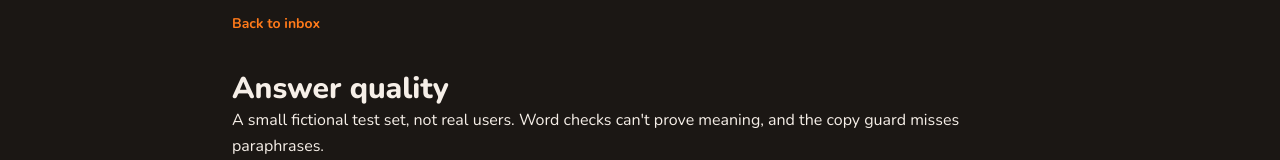
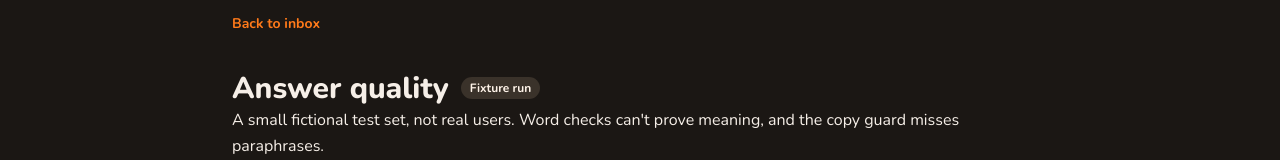
Before and after one commit to mackevicius/ai-support-desk, a Next.js app in the folder web/: page /quality in a window 1280 px wide. Shown: the part 143-303 px from the top of the page. Built offline with nearby package versions, Linux system fonts and the light colour scheme; no server answers.

Commit message:
feat: label the quality page with its live or fixture run (#61)

```diff
--- a/web/app/globals.css
+++ b/web/app/globals.css
@@ -740,6 +740,12 @@
 .quality-page {
   @apply min-w-0 max-w-4xl wrap-break-word;
 }
+.quality-title {
+  @apply mt-3 flex flex-wrap items-center gap-3;
+}
+.quality-title h1 {
+  @apply mt-0;
+}
 .quality-scores {
   @apply grid gap-4 py-5 sm:grid-cols-3;
 }
--- a/web/app/quality/page.tsx
+++ b/web/app/quality/page.tsx
@@ -4,6 +4,7 @@ import { getHelpArticles } from '../data';
 import { runQualityEvaluation } from '../actions';
 import { SubmitButton } from '../_components/submit-button';
 import { getQualityReport } from './report';
+import { StatusPill } from '../_components/status-pill';
 import { Card } from '../../components/ui/card';
 import { Separator } from '../../components/ui/separator';
 
@@ -60,7 +61,12 @@ export default async function QualityPage({
         <Link href="/" className="back">
           Back to inbox
         </Link>
-        <h1>Answer quality</h1>
+        <div className="quality-title">
+          <h1>Answer quality</h1>
+          <StatusPill tone={report.mode === 'live' ? 'team' : 'neutral'}>
+            {report.mode === 'live' ? 'Live run' : 'Fixture run'}
+          </StatusPill>
+        </div>
         <p>A small fictional test set, not real users. Word checks can&apos;t prove meaning, and the copy guard misses paraphrases.</p>
         <Separator className="mt-6" />
         {canRun && <form action={runQualityEvaluation} className="quality-run">
```
Also changed, not shown: 1 other file (tests, documents, lock files or other folders).
